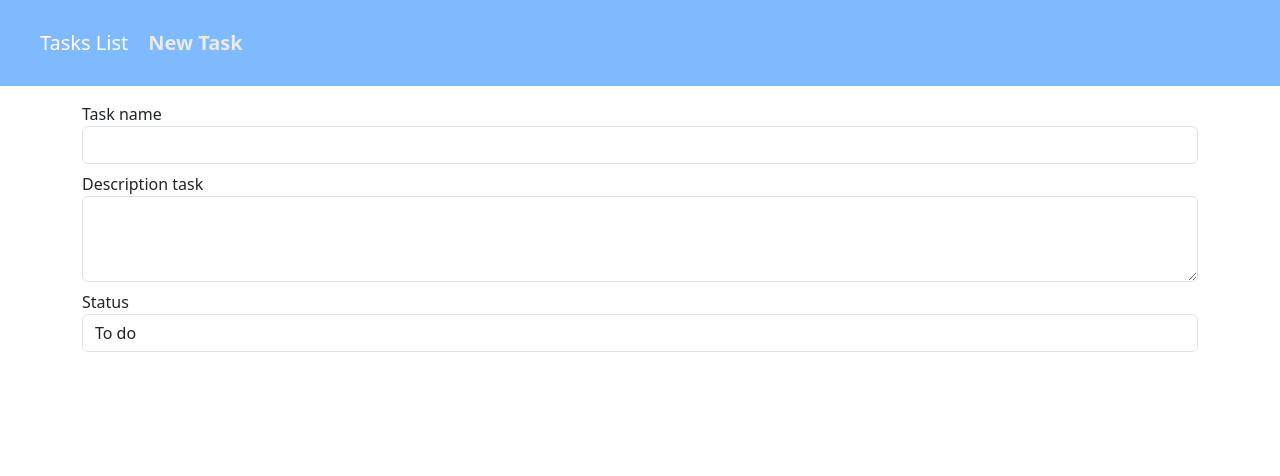
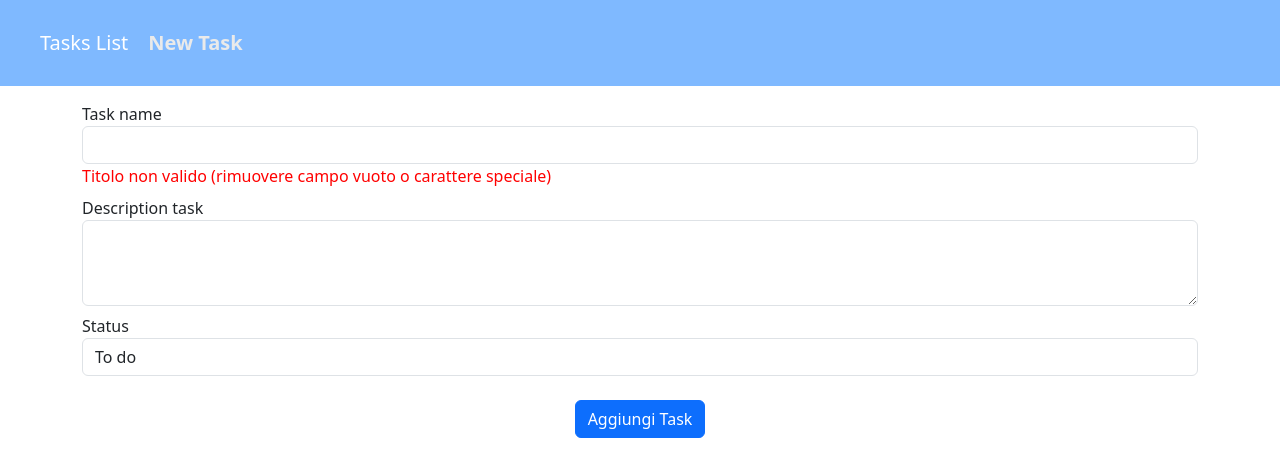
Before and after one commit to giuseppepetrazzuolo6/ex-react-task-manager, a React (Vite) app: page /newTask in a window 1280 px wide. Shown: the top 476 px of the page. Built offline with nearby package versions, Linux system fonts and the light colour scheme; no server answers.

Commit message:
milestone-5
Added validation for form submission.
Added dynamic validation for task title with error message for the user

```diff
--- a/src/pages/AddTask.jsx
+++ b/src/pages/AddTask.jsx
@@ -1,24 +1,61 @@
+import { useState, useRef } from "react"
+
+const symbols = "!@#$%^&*()-_=+[]{}|;:'\",.<>?/`~"
+
 export default function AddTask() {
+    const [title, setTitle] = useState('')
+    const descriptionRef = useRef()
+    const statusRef = useRef('To do')
+
+    const isTitleValid = title.trim() === '' || [...title].some(c => symbols.includes(c))
+
+    const handleSubmit = (e) => {
+        e.preventDefault()
+        if (isTitleValid ||
+            descriptionRef.current.value.trim() === '') {
+            alert('Compila tutti i campi')
+            return
+        }
+        console.log(`titolo task: ${title}
+                descrizione task: ${descriptionRef.current.value}
+                stato: ${statusRef.current.value}`)
+    }
 
     return (
         <>
             <div className="container">
-                <form className="mt-3">
+                <form className="mt-3" onSubmit={handleSubmit}>
                     <div className="form-group">
                         <label htmlFor="exampleFormControlInput1">Task name</label>
-                        <input type="email" className="form-control" id="exampleFormControlInput1" />
+                        <input type="text"
+                            className="form-control"
+                            id="exampleFormControlInput1"
+                            value={title}
+                            onChange={e => setTitle(e.target.value)} />
+                        <span style={{ color: !isTitleValid ? 'green' : 'red' }}>
+                            {!isTitleValid ? 'Titolo valido' : 'Titolo non valido (rimuovere campo vuoto o carattere speciale)'}
+                        </span>
                     </div>
                     <div className="form-group mt-2">
                         <label htmlFor="exampleFormControlTextarea1">Description task</label>
-                        <textarea className="form-control" id="exampleFormControlTextarea1" rows="3"></textarea>
+                        <textarea className="form-control"
+                            id="exampleFormControlTextarea1"
+                            rows="3"
+                            ref={descriptionRef}
+                        ></textarea>
                     </div>
                     <div className="form-group mt-2">
                         <label htmlFor="exampleFormControlSelect1">Status</label>
-                        <select className="form-control" id="exampleFormControlSelect1">
+                        <select className="form-control"
+                            id="exampleFormControlSelect1"
+                            ref={statusRef}>
                             <option>To do</option>
                             <option>Doing</option>
                             <option>Done</option>
                         </select>
+                    </div>
+                    <div className="text-center mt-4">
+                        <button className="btn btn-primary" type="submit">Aggiungi Task</button>
                     </div>
                 </form>
             </div>
```
